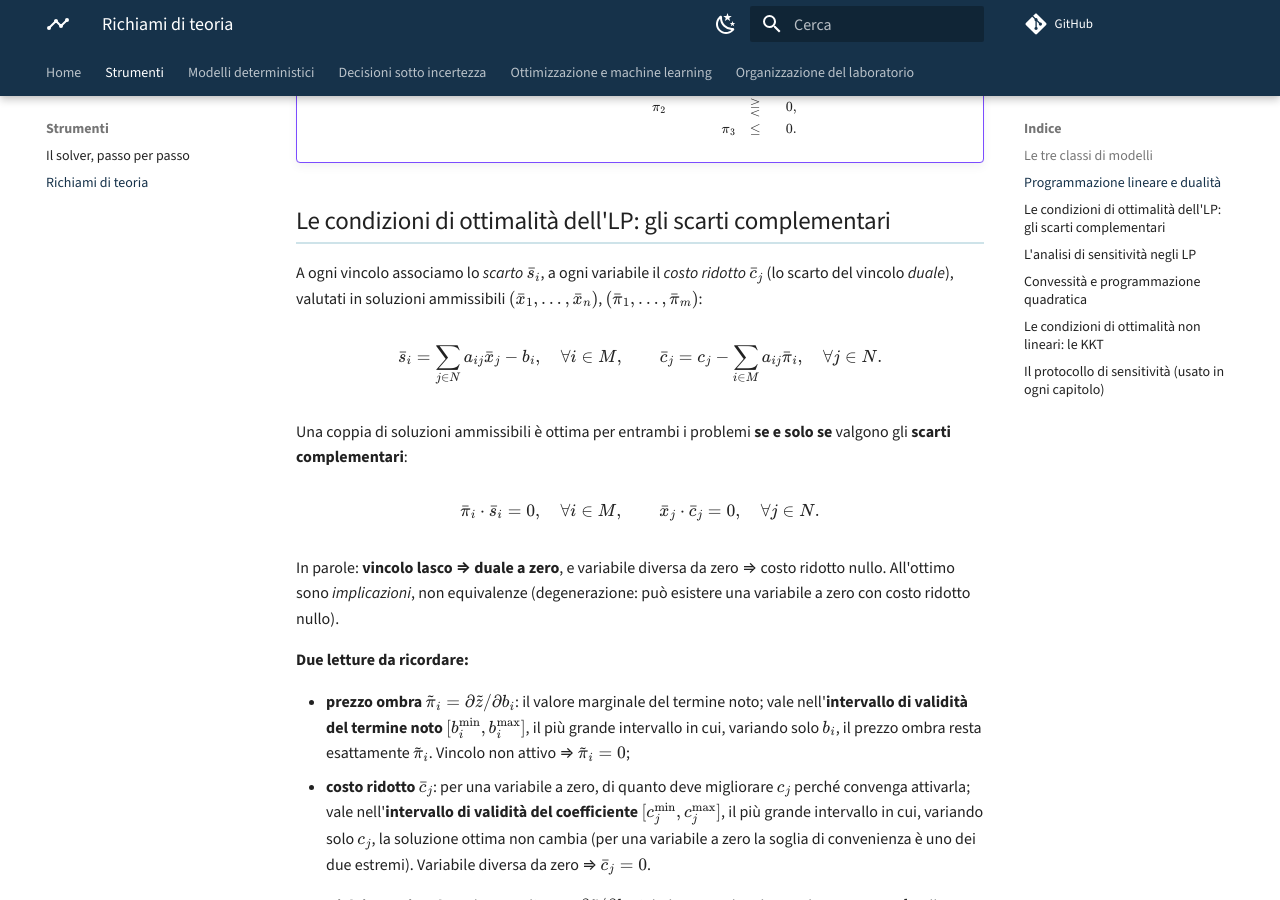
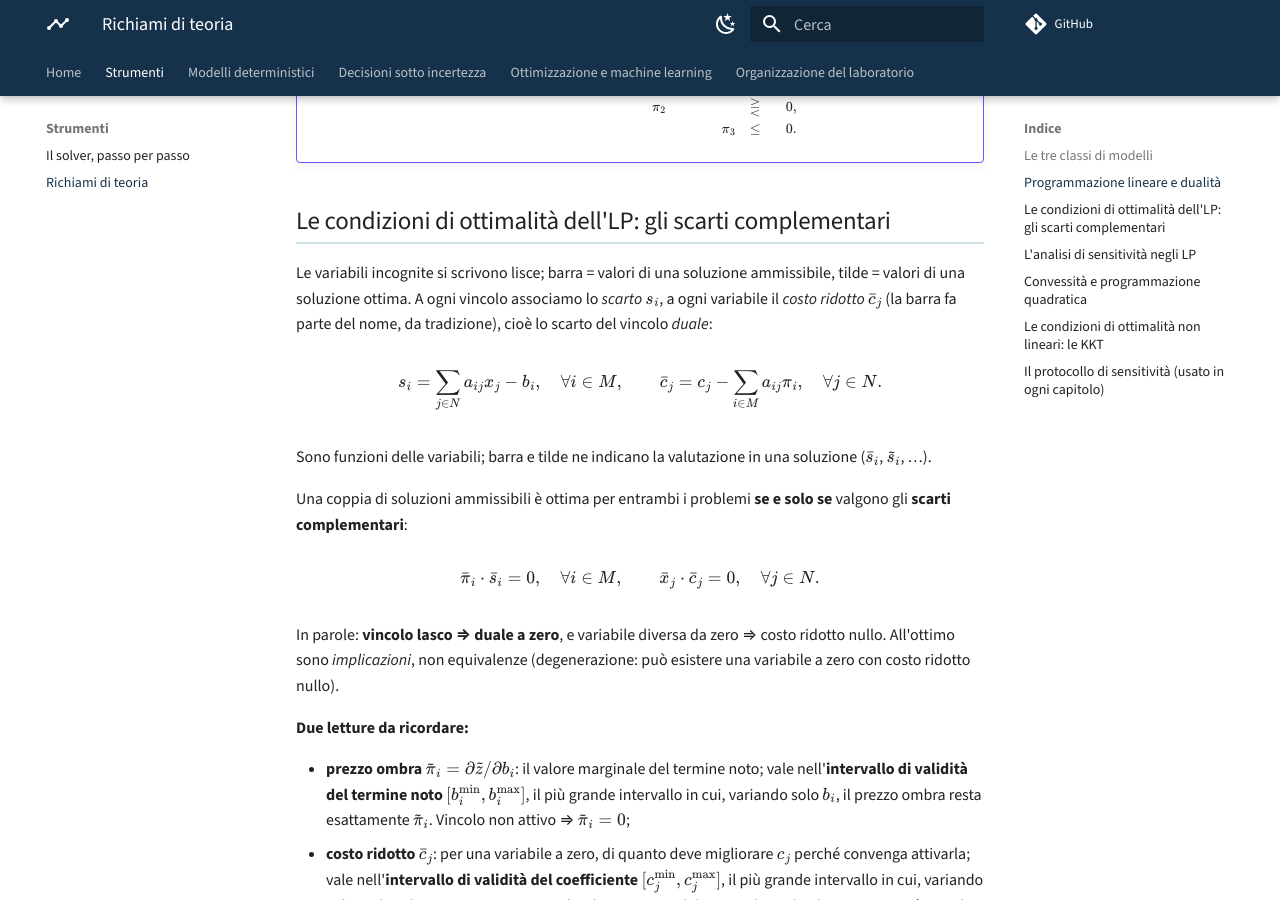
Before and after one commit to fabiofurini/laboratorio-ricerca-operativa, an MkDocs documentation site: the page built from docs/richiami.md, in a window 1280 px wide and 900 px high, scrolled down 3126 px. Built offline with MkDocs 1.6.1 and Material for MkDocs 9.7.7, drawn with Linux system fonts in a browser that asks for light colours; comment, search, counter and statistics services are not loaded.

Commit message:
Variabili incognite senza barra/tilde: scarto s_i e costo ridotto c-barrato definiti come funzioni delle variabili; barra/tilde solo sui valori delle soluzioni
Co-Authored-By: Claude Fable 5 <noreply@anthropic.com>

```diff
--- a/docs/richiami.md
+++ b/docs/richiami.md
@@ -149,15 +149,19 @@ coincidono).
 
 ## Le condizioni di ottimalità dell'LP: gli scarti complementari
 
-A ogni vincolo associamo lo *scarto* $\bar s_i$, a ogni variabile il *costo
-ridotto* $\bar c_j$ (lo scarto del vincolo *duale*), valutati in soluzioni
-ammissibili $(\bar x_1, \dots, \bar x_n)$, $(\bar\pi_1, \dots, \bar\pi_m)$:
+Le variabili incognite si scrivono lisce; barra = valori di una soluzione
+ammissibile, tilde = valori di una soluzione ottima. A ogni vincolo associamo lo
+*scarto* $s_i$, a ogni variabile il *costo ridotto* $\bar c_j$ (la barra fa
+parte del nome, da tradizione), cioè lo scarto del vincolo *duale*:
 
 $$
-\bar s_i = \sum_{j \in N} a_{ij} \bar x_j - b_i, \quad \forall i \in M,
+s_i = \sum_{j \in N} a_{ij} x_j - b_i, \quad \forall i \in M,
 \qquad
-\bar c_j = c_j - \sum_{i \in M} a_{ij} \bar\pi_i, \quad \forall j \in N.
+\bar c_j = c_j - \sum_{i \in M} a_{ij} \pi_i, \quad \forall j \in N.
 $$
+
+Sono funzioni delle variabili; barra e tilde ne indicano la valutazione in una
+soluzione ($\bar s_i$, $\tilde s_i$, …).
 
 Una coppia di soluzioni ammissibili è ottima per entrambi i problemi **se e solo
 se** valgono gli **scarti complementari**:
```
